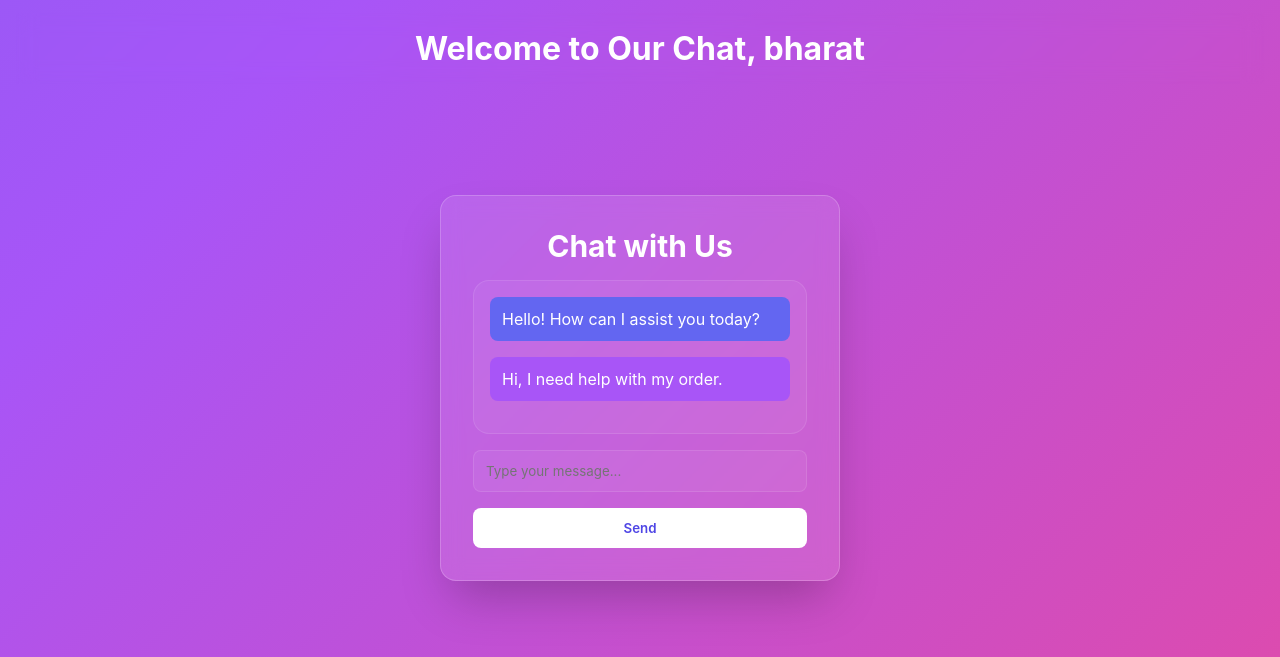
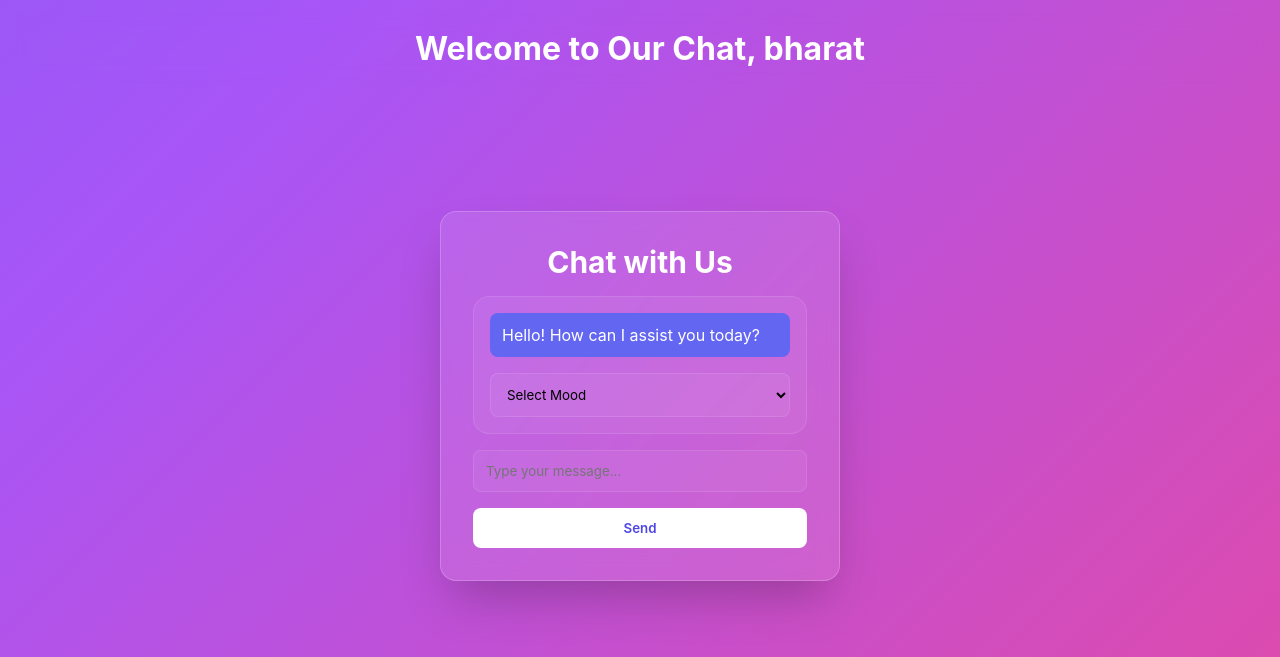
Before and after one commit to bharat3214/VibeX, a Django app: page /chat/ in a window 1280 px wide. Shown: the part 53-710 px from the top of the page. Run offline with Django 5.2, Linux system fonts and the light colour scheme; a user stored in the database is signed in.

Commit message:
selelct-mood-feature-add

```diff
--- a/chat/templates/chat.html
+++ b/chat/templates/chat.html
@@ -1,4 +1,4 @@
-<!DOCTYPE html>
+  <!DOCTYPE html>
 <html lang="en">
 <head>
   <meta charset="UTF-8">
@@ -141,8 +141,37 @@
       background: rgba(255, 255, 255, 0.9);
       color: black;
     }
+
+    #chat-form {
+  display: flex;
+  flex-direction: column;
+  gap: 1rem;
+}
+
+#chat-form select {
+  padding: 0.75rem;
+  background: rgba(255, 255, 255, 0.05);
+  border: 1px solid rgba(255, 255, 255, 0.1);
+  border-radius: 0.5rem;
+  color: black;
+  outline: none;
+  transition: all 0.2s;
+  cursor: pointer;
+}
+
+#chat-form select:focus {
+  border-color: rgba(255, 255, 255, 0.2);
+  box-shadow: 0 0 0 2px rgba(255, 255, 255, 0.2);
+}
+
+#chat-form select option {
+  background: white;
+  color: #4f46e5;
+}
+
   </style>
 </head>
+
 <body>
   <header>
     <h1>Welcome to Our Chat, {{user.username}}</h1>
@@ -160,7 +189,17 @@
 
     <div class="chat-box">
       <div class="message">Hello! How can I assist you today?</div>
-      <div class="message user-message">Hi, I need help with my order.</div>
+      <form method="post" id="chat-form" >
+        {% csrf_token %}
+        <select name="mood" required>
+            <option value="" disabled selected>Select Mood</option>
+            <option value="happy">Happy</option>
+            <option value="sad">Sad</option>
+            <option value="angry">Angry</option>
+        </select>
+
+    </form>
+
     </div>
 
     <form method="post">
@@ -169,5 +208,8 @@
       <button type="submit">Send</button>
     </form>
   </div>
+
+
+
 </body>
 </html>
--- a/chat/views.py
+++ b/chat/views.py
@@ -8,7 +8,7 @@ from django.contrib import messages
 from django.contrib.auth import authenticate,login,logout
 from django.contrib.auth.decorators import login_required
 from django.http import JsonResponse
-# Create your views here.
+
 
 def login_page(request):
     if request.method == "POST":
--- a/moodcheck/settings.py
+++ b/moodcheck/settings.py
@@ -11,7 +11,8 @@ https://docs.djangoproject.com/en/5.1/ref/settings/
 """
 
 from pathlib import Path
-
+from django.contrib import admin
+from django.urls import path, include
 # Build paths inside the project like this: BASE_DIR / 'subdir'.
 BASE_DIR = Path(__file__).resolve().parent.parent
 
```
Also changed, not shown: db.sqlite3.
